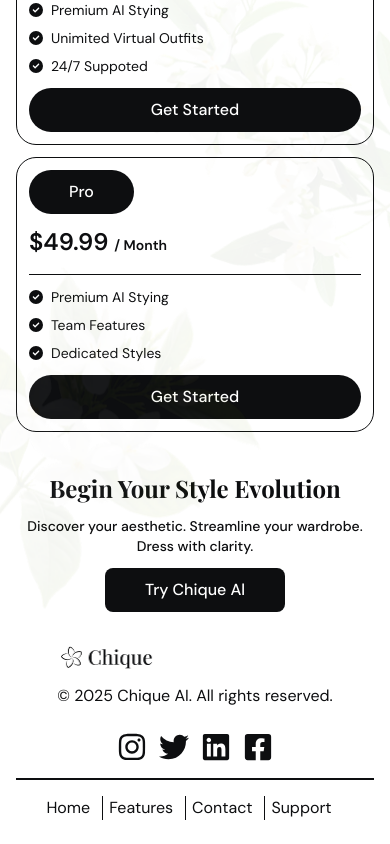
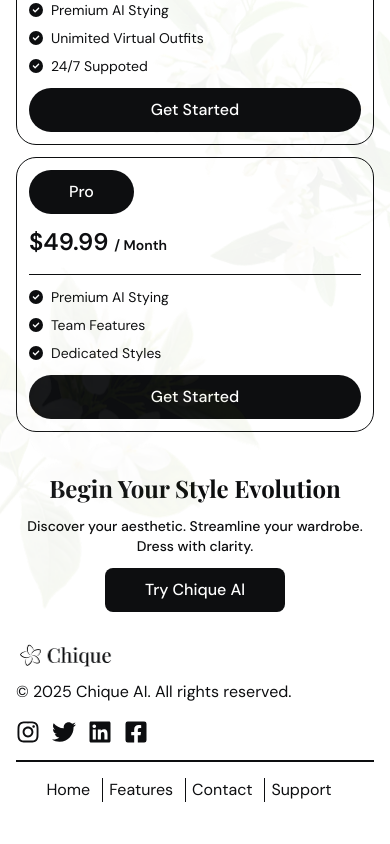
Before and after one commit to Webgenius0/chique, a Next.js app: page / in a window 390 px wide. Shown: the part 2861-3705 px from the top of the page. Built offline with nearby package versions, Linux system fonts and the light colour scheme; a web font is replaced by a local one; what @ant-design/nextjs-registry would draw is missing.

Commit message:
footer updated

```diff
--- a/components/shared/Footer.jsx
+++ b/components/shared/Footer.jsx
@@ -11,12 +11,12 @@ const Footer = () => {
   const socialLinks = [
     {
       id: 1,
-      icon: <FaInstagram className="text-3xl" />,
+      icon: <FaInstagram className="sm:text-3xl text-2xl" />,
       link: "https://www.instagram.com/accounts/emailsignup/",
     },
-    { id: 2, icon: <FaTwitter className="text-3xl" />, link: "https://x.com/home" },
-    { id: 3, icon: <FaLinkedin className="text-3xl" />, link: "https://www.linkedin.com/" },
-    { id: 4, icon: <FaFacebookSquare className="text-3xl" />, link: "https://www.facebook.com/" },
+    { id: 2, icon: <FaTwitter className="sm:text-3xl text-2xl" />, link: "https://x.com/home" },
+    { id: 3, icon: <FaLinkedin className="sm:text-3xl text-2xl" />, link: "https://www.linkedin.com/" },
+    { id: 4, icon: <FaFacebookSquare className="sm:text-3xl text-2xl" />, link: "https://www.facebook.com/" },
   ];
   // items
   const items = [
@@ -31,20 +31,20 @@ const Footer = () => {
     <footer className="w-full lg:py-10 py-6">
       <div className="container flex flex-col xl:gap-10 lg:gap-8 md:gap-6 gap-4 justify-start">
           {/* lgoo & copy right wrapper*/}
-        <div className="w-full flex xs:flex-row flex-col gap-6 justify-between items-center">
+        <div className="w-full flex xs:flex-row flex-col sm:gap-6 xs:gap-2 gap-4 justify-between xs:items-center">
           {/* lgoo & copy right */}
           <div className="flex flex-col text-lg md:gap-4 gap-1 xs:justify-start justify-center items-start">
-            <Logo className="xl:w-40 md:w-30 h-11" />
-            <p className="text-base xs:text-xl"> © {currentYear} Chique AI. All rights reserved.</p>
+            <Logo className="xl:w-[160px] xs:w-[130px] w-24 xs:h-14 h-10" />
+            <p className="text-base sm:text-xl"> © {currentYear} Chique AI. All rights reserved.</p>
           </div>
           {/* social links */}
-          <div className="grid grid-cols-4 shrink-0 gap-3">
+          <div className="w-fit grid grid-cols-4 shrink-0 gap-3">
             {socialLinks.map((social) => (
               <a
                 href={social.link}
                 key={social.id}
                 target="_blank"
-                className="w-[30px] h-[30px]  overflow-hidden"
+                className="sm:w-[30px] w-6 sm:h-[30px] h-6 overflow-hidden"
               >
                 {social.icon}
               </a>
```
